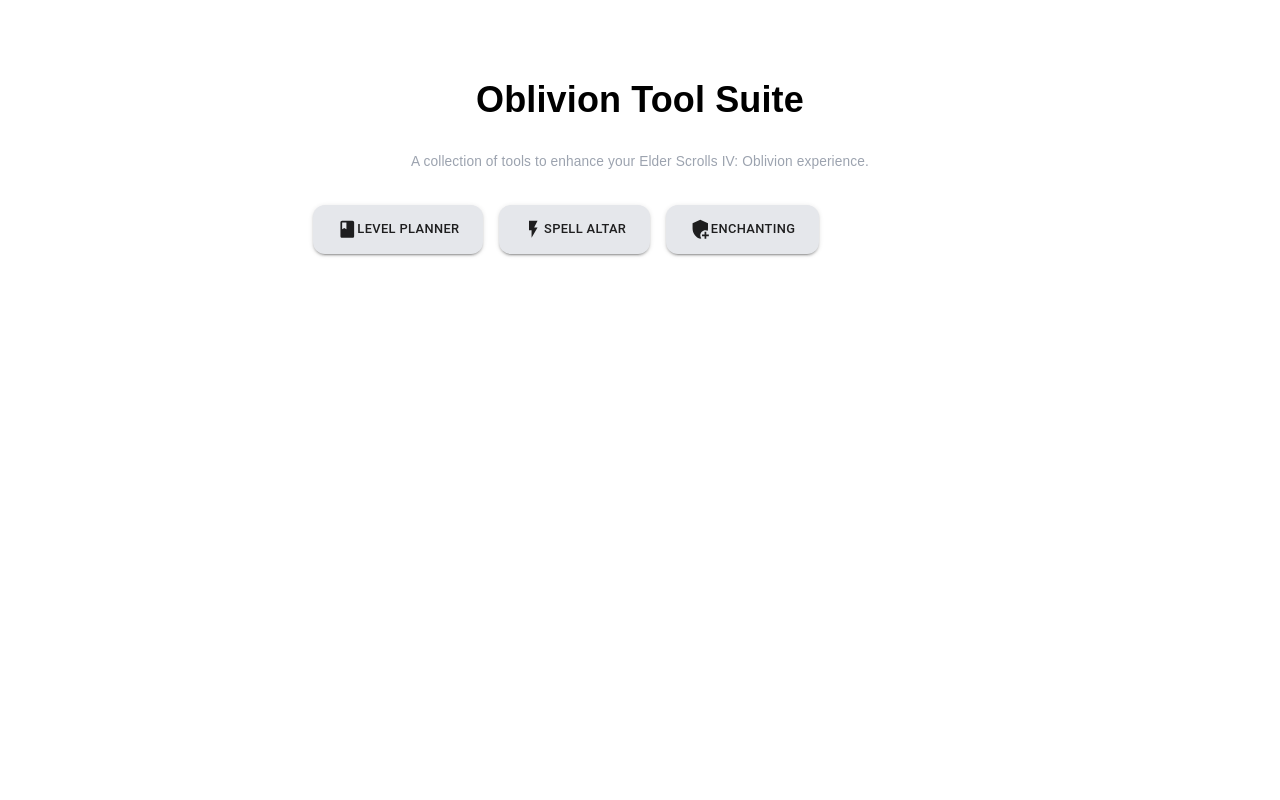
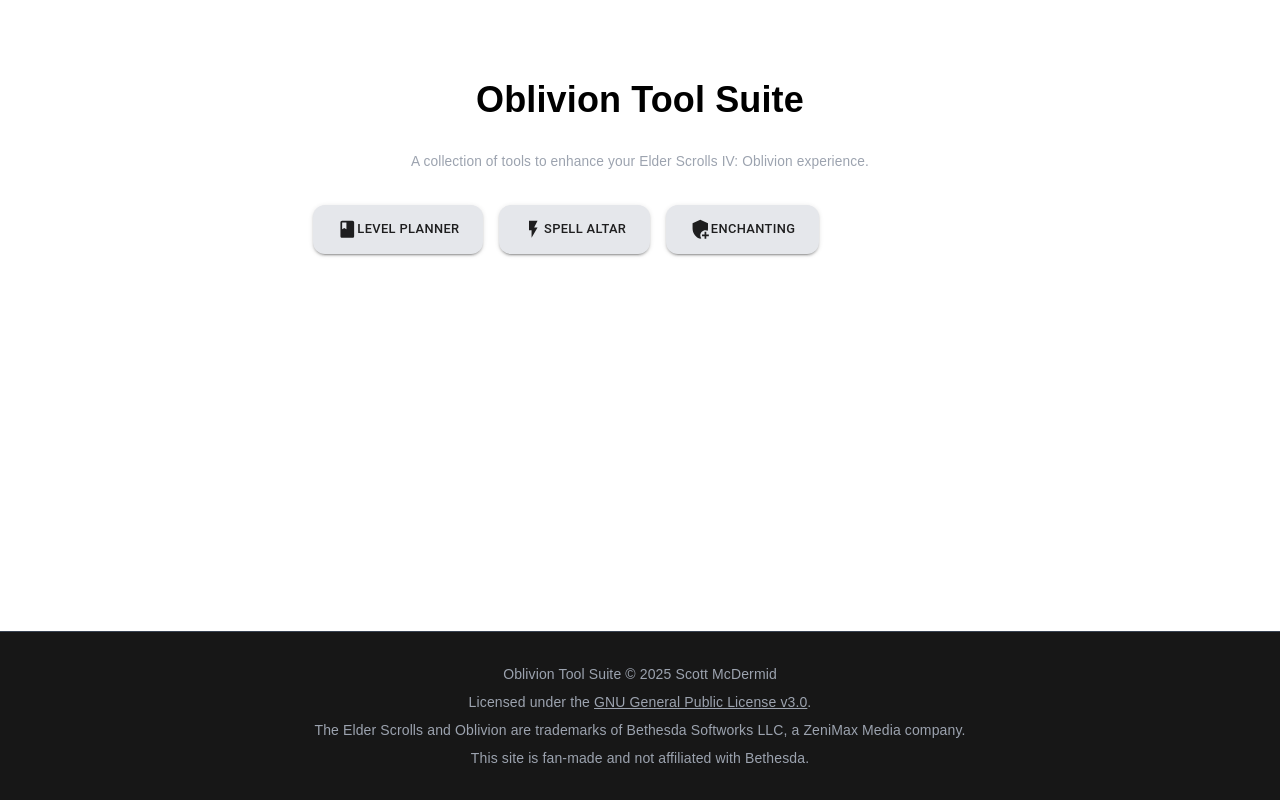
Before and after one commit to ScottMcDermid/oblivion-landing-page, a Next.js app: page / in a window 1280 px wide. Shown: the part 233-1033 px from the top of the page. Before the commit the page ends 800 px from the top, so only its background shows below. Built offline with nearby package versions, Linux system fonts and the light colour scheme.

Commit message:
added copyright footer

```diff
--- a/src/app/page.tsx
+++ b/src/app/page.tsx
@@ -69,6 +69,28 @@
             </Box>
           </Container>
         </Box>
+        <footer className="mt-16 w-full border-t border-gray-700 bg-neutral-900 px-6 py-8 text-sm text-gray-400">
+          <div className="mx-auto max-w-4xl space-y-2 text-center">
+            <p>Oblivion Tool Suite © 2025 Scott McDermid</p>
+            <p>
+              Licensed under the{' '}
+              <a
+                href="https://www.gnu.org/licenses/gpl-3.0.html"
+                className="underline hover:text-gray-200"
+                target="_blank"
+                rel="noopener noreferrer"
+              >
+                GNU General Public License v3.0
+              </a>
+              .
+            </p>
+            <p>
+              The Elder Scrolls and Oblivion are trademarks of Bethesda Softworks LLC, a ZeniMax
+              Media company.
+            </p>
+            <p>This site is fan-made and not affiliated with Bethesda.</p>
+          </div>
+        </footer>
       </ThemeProvider>
     </StyledEngineProvider>
   );
```
